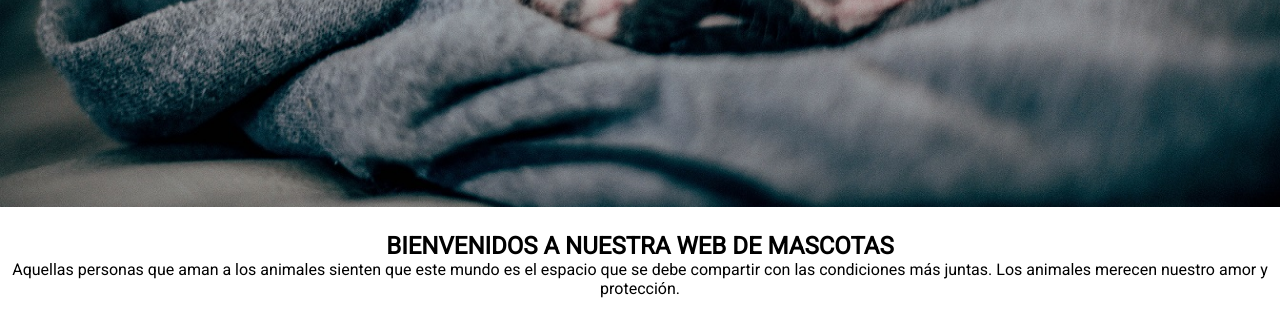
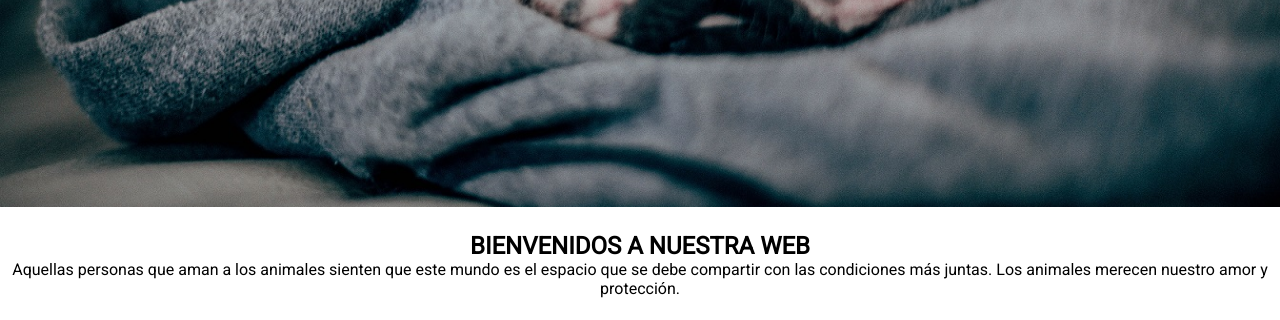
Before and after one commit to giampierre/web-responsive, a plain HTML site: page index.html in a window 1280 px wide. Shown: the part 393-713 px from the top of the page. Drawn offline with Linux system fonts and the light colour scheme.

Commit message:
Revert "prueba de revert"
This reverts commit c45bdc478d4d885602373cd8c0bc2b9b8d2d3160.

```diff
--- a/index.html
+++ b/index.html
@@ -36,7 +36,7 @@
         </section>
 
         <section id="bienvenidos">
-            <h2>BIENVENIDOS A NUESTRA WEB DE MASCOTAS</h2>
+            <h2>BIENVENIDOS A NUESTRA WEB</h2>
             <p>
                 Aquellas personas que aman a los animales sienten que este
                 mundo es el espacio que se debe compartir con las condiciones más juntas.
```
